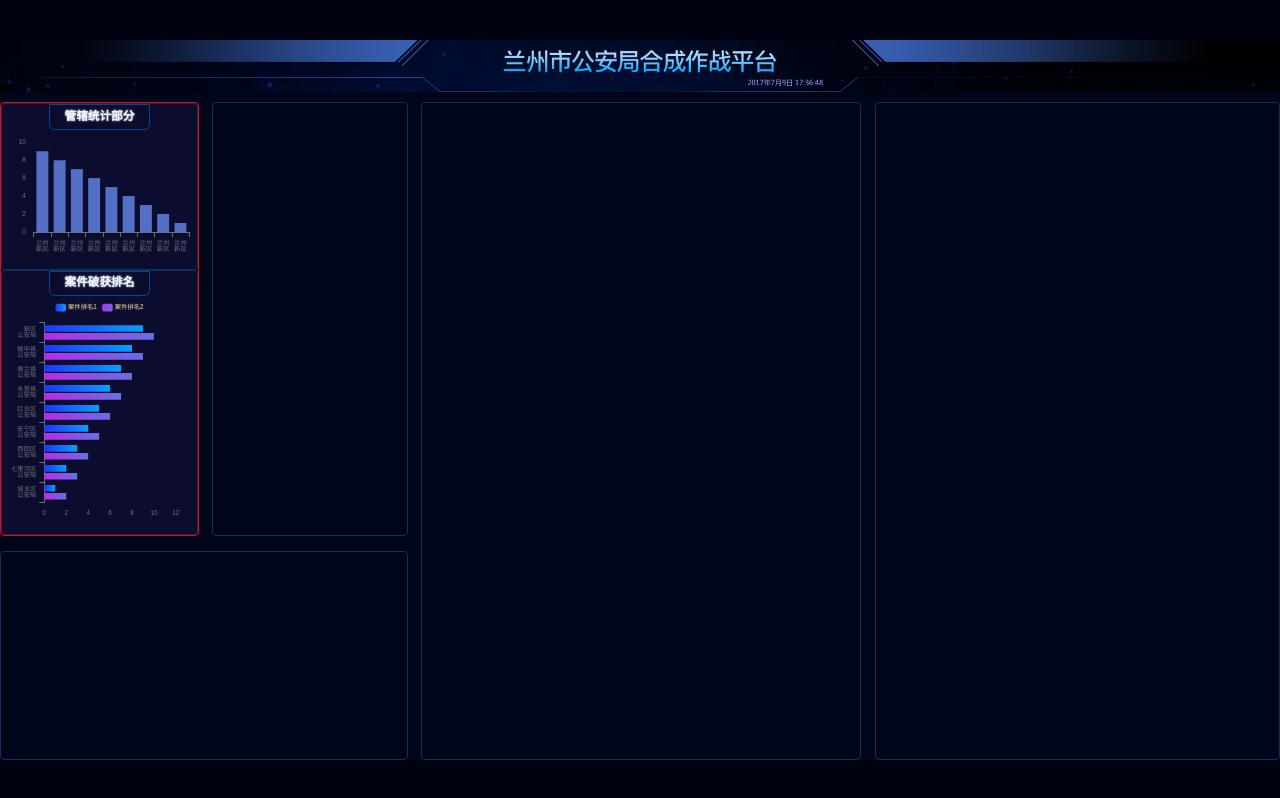
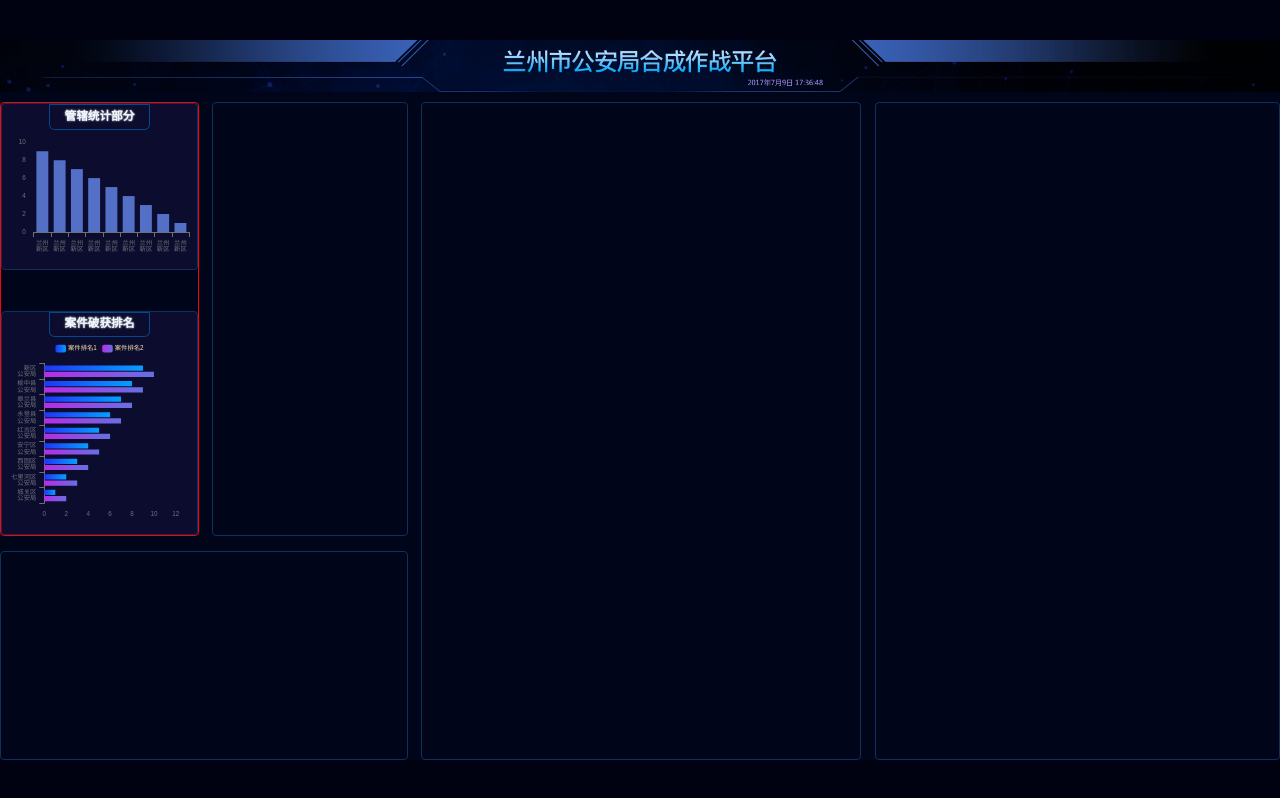
Before and after one commit to Lixianlai-2/visual-PoliceAffairs-, a Vue app: page / in a window 1280 px wide. Shown: the top 798 px of the page. Built offline with nearby package versions, Linux system fonts and the light colour scheme.

Commit message:
设置好按键破获内容

```diff
--- a/src/App.vue
+++ b/src/App.vue
@@ -88,7 +88,7 @@ main {
   display: flex;
   flex-direction: column;
   border: 1px solid red;
-  // justify-content: space-between;
+  justify-content: space-between; //让两个部分分隔开来
 }
 
 .box2 {
--- a/src/components/Chart2.vue
+++ b/src/components/Chart2.vue
@@ -2,10 +2,6 @@
   <div class="bordered 案件破获排名">
     <h2>案件破获排名</h2>
     <div class="chart" ref="chart"></div>
-    <!-- <div class="legend">
-      <span class="first">破案排名1</span>
-      <span class="second">破案排名2</span>
-    </div> -->
   </div>
 </template>
 
@@ -133,8 +129,8 @@ const initEcharts = function () {
 
 .案件破获排名 {
   // margin-top: px(30);
-  flex: 1;
-  height: px(315);
+  // flex: 1;
+  height: px(425);
   display: flex;
   flex-direction: column;
   align-items: center;
```
